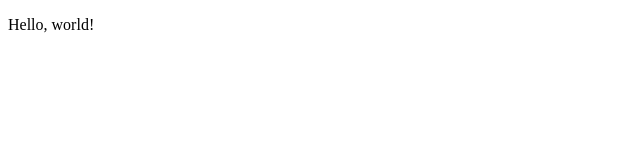
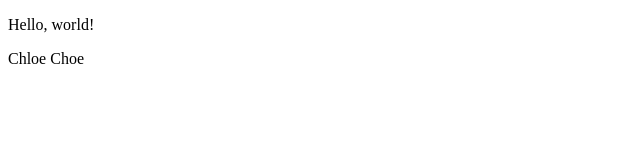
Before and after one commit to chloeschoe/fewd36, a plain HTML site: page index.html in a window 1280 px wide. Shown: the full height of the page, 0-640 px from the left. Drawn offline with Linux system fonts and the light colour scheme.

Commit message:
Added name to title and page

```diff
--- a/index.html
+++ b/index.html
@@ -1,12 +1,13 @@
 <!DOCTYPE html>
 <html>
 <head>
-	<title></title>
+	<title>Chloe Choe</title>
 </head>
 <body>
 
 <p>Hello, world!</p>
 
+<p> Chloe Choe </p>
 
 </body>
 </html>
```
